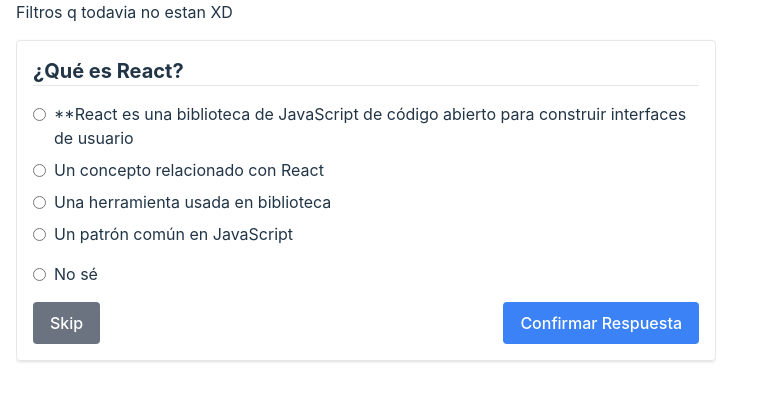
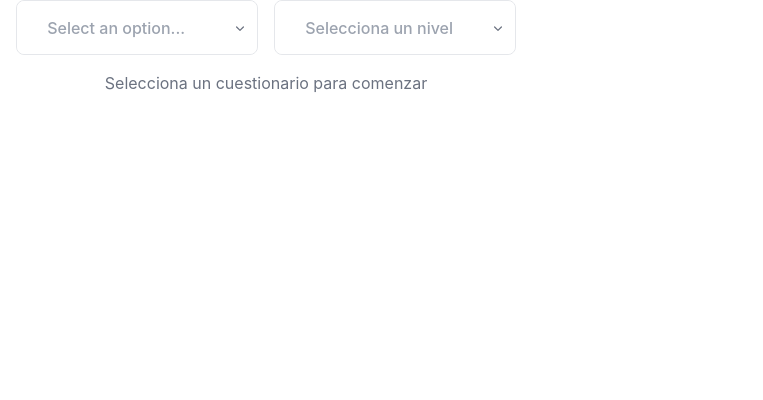
Before and after one commit to ricardoaot/dev-coach, a React (Vite) app: page / in a window 1280 px wide. Shown: the top 400 px of the page, without its empty margins (0-763 px from the left). Built offline with nearby package versions, Linux system fonts and the light colour scheme.

Commit message:
adding filters

```diff
--- a/src/components/atoms/inputs/SelectInput.tsx
+++ b/src/components/atoms/inputs/SelectInput.tsx
@@ -1,22 +1,33 @@
-import { Combobox, ComboboxButton, ComboboxInput, ComboboxOption, ComboboxOptions } from '@headlessui/react'
-import { CheckIcon, ChevronUpDownIcon } from "@heroicons/react/20/solid";
+import {
+  Combobox,
+  ComboboxButton,
+  ComboboxInput,
+  ComboboxOption,
+  ComboboxOptions,
+} from "@headlessui/react";
+import { CheckIcon, ChevronDownIcon } from "@heroicons/react/20/solid";
 import { useState } from "react";
 
 interface SelectOption {
-  id: string | number;
+  value: string;
   label: string;
 }
 
 interface SelectProps {
   options: SelectOption[];
-  selected: SelectOption | null;
+  selected?: SelectOption | null;
   onChange: (option: SelectOption) => void;
   placeholder?: string;
 }
 
-const SelectInput: React.FC<SelectProps> = ({ options, selected, onChange, placeholder = "Select an option..." }) => {
+const SelectInput: React.FC<SelectProps> = ({
+  options,
+  selected,
+  onChange,
+  placeholder = "Select an option...",
+}) => {
   const [query, setQuery] = useState("");
-
+  const [isOpen, setIsOpen] = useState(false);
   // Filtrar opciones basadas en el texto ingresado
   const filteredOptions =
     query === ""
@@ -25,26 +36,47 @@
           option.label.toLowerCase().includes(query.toLowerCase())
         );
 
+  const handleList = () => {
+    setIsOpen((prev) => {
+      return !prev;
+    });
+  };
+
   return (
     <Combobox value={selected} onChange={onChange}>
-      <div className="relative">
+      <div className="flex flex-col w-full">
+        <div className="relative w-full  rounded-lg border">
+          <ComboboxButton
+            onClick={handleList}
+            className="relative w-full bg-white gap-2 "
+          >
             <ComboboxInput
-          className="w-full p-2 border rounded-lg shadow-sm focus:outline-none focus:ring-2 focus:ring-blue-500 focus:border-blue-500"
+              className="w-full text-sm md:text-base py-1 px-4 -ml-3"
               onChange={(event) => setQuery(event.target.value)}
               displayValue={(option: SelectOption) => option?.label || ""}
               placeholder={placeholder}
+              onBlur={(e) => {
+                e.preventDefault();
+                setIsOpen(false)
+              }}
             />
-        <ComboboxButton className="absolute inset-y-0 right-0 flex items-center pr-2">
-        <ChevronUpDownIcon className="w-5 h-5 text-gray-500" />
+
+            <span
+              className={` absolute inset-y-0 right-0 flex items-center mr-2 pointer-events-none transition-all ease-in-out duration-300 ${
+                isOpen ? "rotate-180" : ""
+              }`}
+            >
+              <ChevronDownIcon className="size-4 text-gray-500" />
+            </span>
           </ComboboxButton>
 
           <ComboboxOptions className="absolute z-10 w-full mt-1 overflow-auto bg-white border rounded-lg shadow-lg max-h-60 focus:outline-none">
             {filteredOptions.length === 0 ? (
               <div className="p-2 text-sm text-gray-500">No options found</div>
             ) : (
-            filteredOptions.map((option) => (
+              filteredOptions.map((option, index) => (
                 <ComboboxOption
-                key={option.id}
+                  key={index}
                   value={option}
                   className={({ active }) =>
                     `cursor-pointer select-none p-2 ${
@@ -52,10 +84,10 @@
                     }`
                   }
                 >
-                {({ selected, active }) => (
+                  {({ selected }) => (
                     <div className="flex items-center gap-2">
                       {selected && <CheckIcon className="w-4 h-4" />}
-                    <span className={`${selected ? "font-bold" : ""}`}>
+                      <span className={`${selected ? "font-bold " : ""}`}>
                         {option.label}
                       </span>
                     </div>
@@ -65,6 +97,7 @@
             )}
           </ComboboxOptions>
         </div>
+      </div>
     </Combobox>
   );
 };
--- a/src/components/molecules/QuestionExplanation.tsx
+++ b/src/components/molecules/QuestionExplanation.tsx
@@ -7,10 +7,14 @@
 }) => {
   return (
     <>
-      <h1 className="mb-4 text-xl font-bold">Explicación:</h1>
-      <ReactMarkdown components={MarkdownComponents}>
-        {questionData.explanation}
-      </ReactMarkdown>
+      <div className="border rounded-md py-4">
+        <h1 className="mb-4 px-4 text-xl font-bold ">
+          Explicación:
+        </h1>
+        <ReactMarkdown className={"px-4"} components={MarkdownComponents}>
+          {questionData.explanation}
+        </ReactMarkdown>
+      </div>
     </>
   );
 };
--- a/src/components/molecules/QuestionForm.tsx
+++ b/src/components/molecules/QuestionForm.tsx
@@ -25,8 +25,8 @@
               onChange={handleOptionChange}
             />
           </div>
-          <div className="flex-1">
-            <ReactMarkdown components={MarkdownComponents}>
+          <div className="w-full overflow-x-auto ">
+            <ReactMarkdown  components={MarkdownComponents}>
               {option.option}
             </ReactMarkdown>
           </div>
--- a/src/components/organisms/AnswerResult.tsx
+++ b/src/components/organisms/AnswerResult.tsx
@@ -7,7 +7,7 @@
 
 export const AnswerResult: FC<FeedbackProps> = ({ isValid, answer }) => {
   return (
-    <div className="p-4 mb-5 border rounded-lg">
+    <div className="p-4 mb-5 border rounded-lg shadow-sm">
       <h3 className="text-lg font-semibold">
         {isValid
           ? "La Respuesta es Correcta ✅"
--- /dev/null
+++ b/src/components/organisms/Filters.tsx
@@ -0,0 +1,89 @@
+import { useState } from "react";
+import SelectInput from "../atoms/inputs/SelectInput";
+import { QuestionData } from "../../interfaces/interfaces";
+
+const jsonFiles = import.meta.glob("../../assets/*.json", { eager: true });
+// Lista de archivos JSON disponibles (puedes agregar más)
+// Generar la lista de opciones a partir de los archivos JSON
+const availableJsons = Object.keys(jsonFiles).map((filePath) => {
+  // Extraer el nombre del archivo sin la ruta ni la extensión
+  const fileName = filePath.split("/").pop()?.replace(".json", "") || "";
+  // Crear un label legible (por ejemplo, "preguntas_react" -> "React")
+  const label = fileName
+    .replace("preguntas_", "")
+    .replace("_", " ")
+    .toUpperCase();
+  console.log(label, fileName);
+  return {
+    label,
+    value: fileName + ".json", // Mantener el nombre original como value
+  };
+});
+
+interface SelectOption {
+  value: string;
+  label: string;
+}
+interface JsonFileContent {
+  questions: QuestionData[];
+}
+
+interface FiltersProps {
+  onDataChange: (data: QuestionData[]) => void; // Función para enviar la data al padre
+}
+
+const Filters = ({ onDataChange }: FiltersProps) => {
+  const [data, setData] = useState<QuestionData[]>([]);
+
+  const questionLevels: SelectOption[] = [
+    { value: "Principiante", label: "Principiante" },
+    { value: "Intermedio", label: "Intermedio" },
+    { value: "Avanzado", label: "Avanzado" },
+  ];
+
+  // Cuando cambia el JSON seleccionado, obtener sus datos
+  const handleJsonChange = (selected: SelectOption) => {
+    // Buscar el contenido del JSON en los archivos importados
+    const jsonData = jsonFiles[`../../assets/${selected.value}`] as
+      | JsonFileContent
+      | { default: QuestionData[] }
+      | undefined;
+    if (!jsonData) return;
+    // Asegurar que la data esté correctamente extraída
+    const data: QuestionData[] | null =
+      "default" in jsonData ? jsonData.default : null;
+    if (data) {
+      setData(data);
+      onDataChange(data);
+    }
+  };
+  const handleLevelChange = (selected: SelectOption) => {
+    console.log(selected);
+    if (!selected) {
+      onDataChange(data);
+    } else {
+      const filteredData = data.filter(
+        (d) => d.questionLevel === selected.value
+      );
+
+      onDataChange(filteredData); // Enviar data filtrada al padre
+    }
+  };
+
+  return (
+    <div className="flex  gap-4 w-full">
+      {/* Select para elegir el JSON */}
+      <SelectInput options={availableJsons} onChange={handleJsonChange} />
+
+      {questionLevels.length > 0 && (
+        <SelectInput
+          options={questionLevels}
+          onChange={handleLevelChange}
+          placeholder="Selecciona un nivel"
+        />
+      )}
+    </div>
+  );
+};
+
+export default Filters;
--- a/src/components/templates/QuizTemplate.tsx
+++ b/src/components/templates/QuizTemplate.tsx
@@ -1,15 +1,17 @@
-import { useState } from "react";
+import { useCallback, useMemo, useState } from "react";
 import QuestionExplanation from "../molecules/QuestionExplanation";
 import { AnswerResult } from "../organisms/AnswerResult";
 import { QuestionForm } from "../organisms/QuestionFormComponent";
 import { QuestionData } from "../../interfaces/interfaces";
-import preguntas from "../../assets/preguntas_completas_react.json";
+// import preguntas from "../../assets/preguntas_completas_react.json";
+import Filters from "../organisms/Filters";
 const QuizTemplate = () => {
-  const questionData: QuestionData[] = preguntas;
+  // const questionData: QuestionData[] = preguntas;
   const [showExplanation, setShowExplanation] = useState(false);
   const [isValid, setIsValid] = useState(false);
-
+  const [questionData, setQuestionData] = useState<QuestionData[]>([]);
   const [currentQuestion, SetCurrentQuestion] = useState<QuestionData>();
+  const memoizedQuestionData = useMemo(() => questionData, [questionData]);
 
   const getCurrentQuestion = (question: QuestionData) => {
     SetCurrentQuestion(question);
@@ -18,13 +20,24 @@
   const correctAnswer = currentQuestion?.answerOptions.find(
     (r) => r.correctAnswer
   );
+    // Recibe la data de `Filters`
+    const handleDataChange = useCallback((data: QuestionData[]) => {
+      if (JSON.stringify(data) !== JSON.stringify(questionData)) {
+        console.log("me estoy ejecutando");
+        setQuestionData(data);
+      }
+    }, [questionData]);
+
+    console.log(questionData)
   return (
     <>
-      <div className="flex flex-col w-full lg:w-[700px] overflow-auto mx-4 h-screen gap-4">
+      <div className="flex flex-col w-full  sm:w-[500px] md:w-[500px] overflow-auto mx-4  gap-4">
         {/* { Filtros} */}
-        <div>Filtros q todavia no estan XD</div>
+        <Filters onDataChange={handleDataChange}></Filters>
 
         {/* {componente form} */}
+
+       {memoizedQuestionData && memoizedQuestionData.length > 0 ? (
           <QuestionForm
             setIsValid={setIsValid}
             questionData={questionData}
@@ -32,12 +45,15 @@
             showExplanation={showExplanation}
             setShowExplanation={setShowExplanation}
           />
+        ) : (
+          <p className="text-center text-gray-500">Selecciona un cuestionario para comenzar</p>
+        )}
 
         {currentQuestion && (
           <>
             {/* {Feedback Answer} */}
             <div
-              className={`mt-3  transform transition-all duration-500 ease-in-out-out ${
+              className={`mt-3 w-full transform transition-all duration-500 ease-in-out-out ${
                 showExplanation
                   ? "opacity-100 translate-y-0  pointer-events-auto"
                   : "opacity-0 -translate-y-4 h-0 pointer-events-none"
```
Lines whose indentation alone changed are shown as unchanged.
